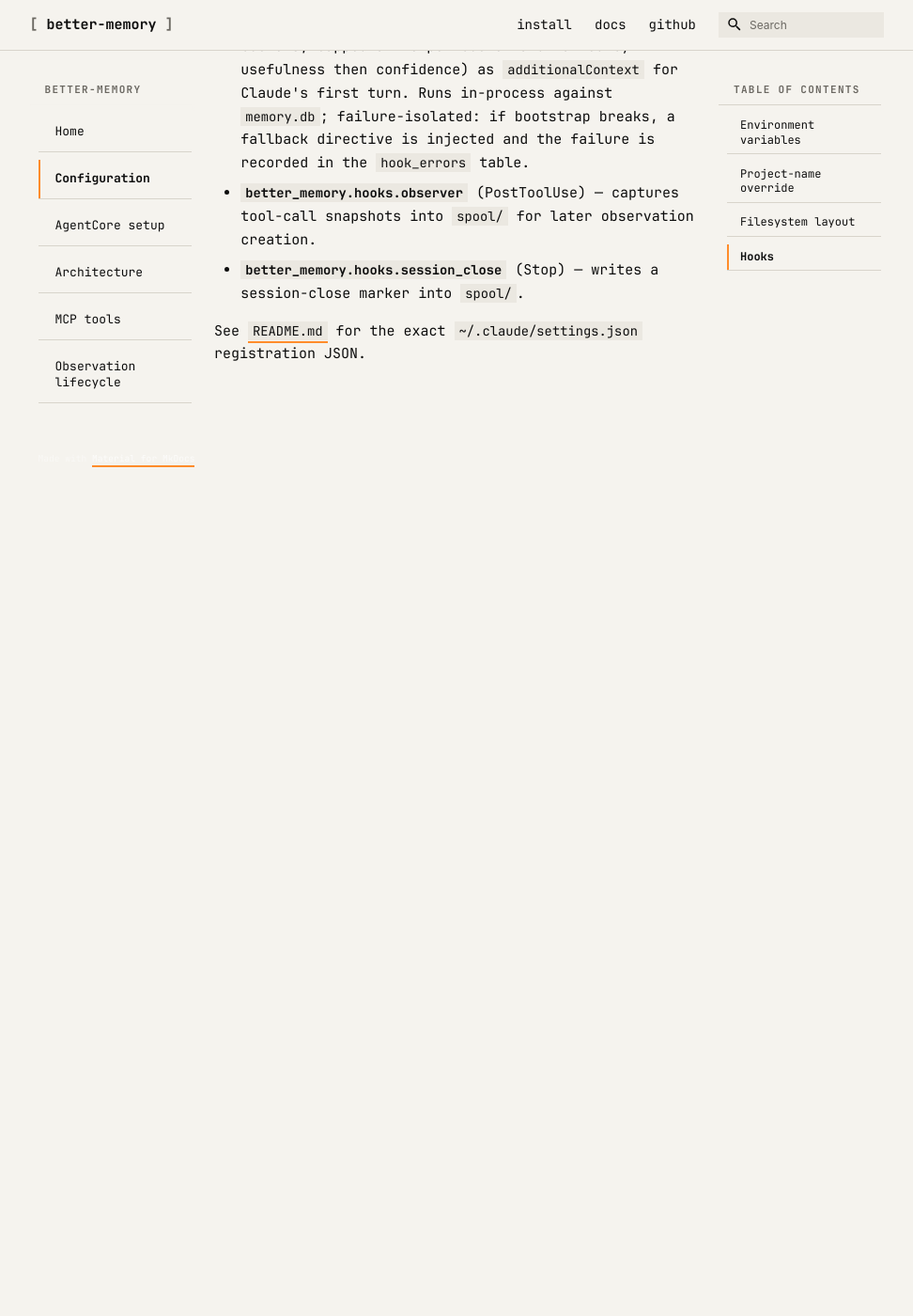
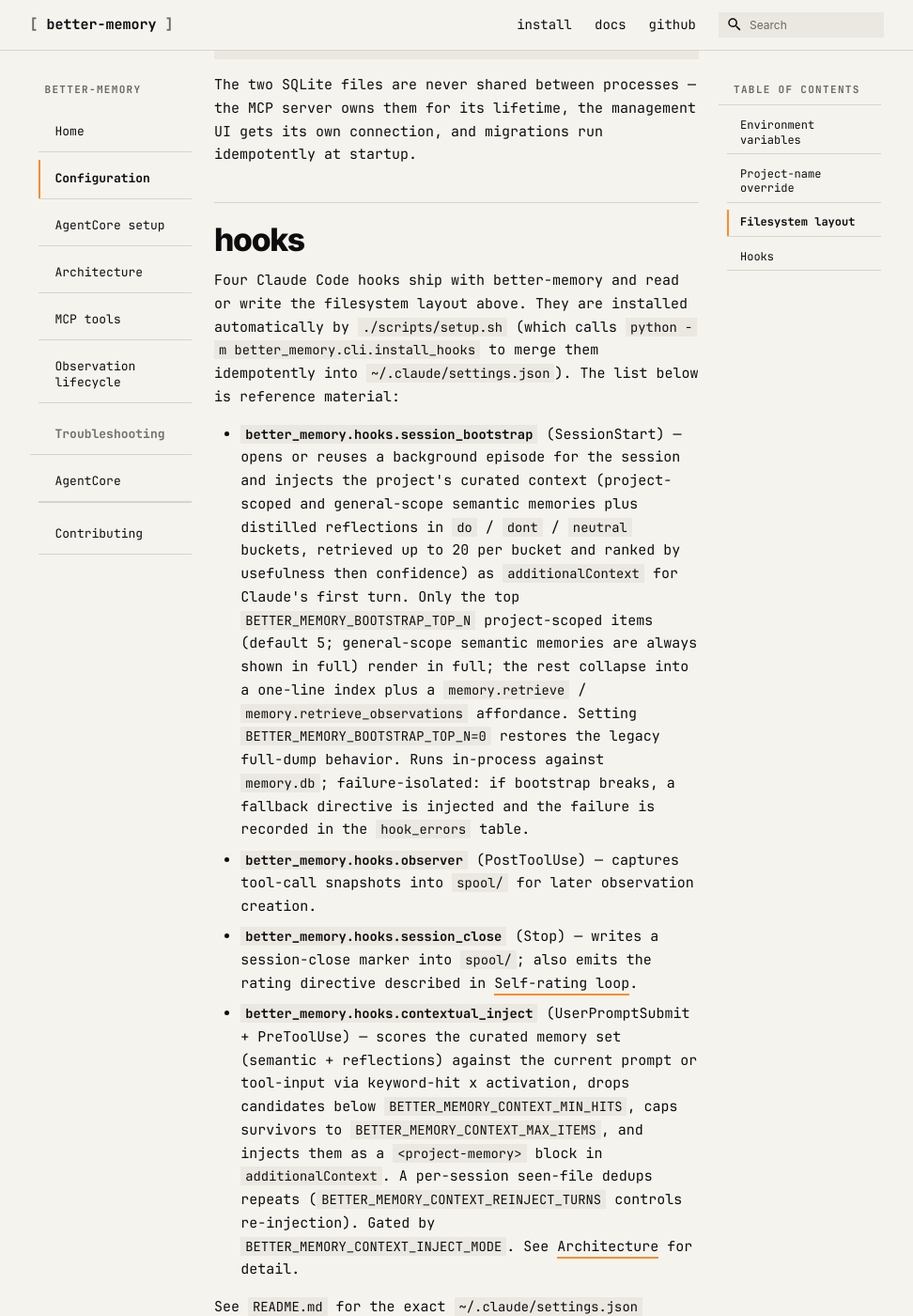
Before and after one commit to emp3thy/better-memory, an MkDocs documentation site: the page built from website/configuration.md, in a window 1280 px wide and 1400 px high, scrolled down 4088 px. Shown: the whole window at 94% size, without its empty margins (154-1126 px from the left). Built offline with MkDocs 1.6.1 and Material for MkDocs 9.7.7, drawn with Linux system fonts in a browser that asks for light colours; comment, search, counter and statistics services are not loaded; before the commit the page ends 4593 px from its top, so only the background shows below that; some of the changed text lies outside the part shown.

Commit message:
docs: attention-first injection - env vars, contextual flow, bootstrap slimming
Document the four new injection-tuning env vars (BOOTSTRAP_TOP_N,
CONTEXT_MIN_HITS, CONTEXT_MAX_ITEMS, CONTEXT_REINJECT_TURNS), the
contextual_inject hook (hits-x-activation scoring, seen-file dedup,
project-memory block, contextual exposure source), bootstrap top-N
slimming, and the per-source rating directive. All facts verified
against the code landed in Tasks 1-11.

Co-Authored-By: Claude Fable 5 <noreply@anthropic.com>

```diff
--- a/website/architecture.md
+++ b/website/architecture.md
@@ -39,6 +39,7 @@ flowchart LR
 | Multi-machine sync | No | Yes (shared memory resources) |
 | Closure events | N/A | `CreateEvent(role=OTHER)` from Stop hook |
 | Episode tracking | Local `episodes` table | Internal to AgentCore (sessionId) |
+| Exposure log (`record_exposures`) | Writes `session_memory_exposure` rows (sources `bootstrap` / `retrieve` / `contextual`) | No-op — no exposure log; rating flows through `memory.credit` only |
 
 See [Configuration](configuration.md) for env vars and [AgentCore setup](agentcore-setup.md) for the agentcore path.
 
@@ -50,6 +51,23 @@ See [Configuration](configuration.md) for env vars and [AgentCore setup](agentco
 2. **sqlite-vec** dense vector match against observation embeddings (768-dim from `nomic-embed-text`).
 3. **Reciprocal Rank Fusion (RRF)** combines the two ranked lists.
 4. Results are filtered by the bucket's polarity and weighted by `reinforcement_score` (each `memory.record_use` shifts a memory's score up on success or down on failure).
+
+## Injection strategies
+
+better-memory gets memory in front of Claude two ways: a slimmed-down dump at session start, and targeted mid-session injection keyed to what Claude is actually doing.
+
+**Bootstrap (SessionStart).** `SessionBootstrapService.bootstrap` (`better_memory/services/session_bootstrap.py`) renders project-scoped semantic memories and reflections in full only up to `BETTER_MEMORY_BOOTSTRAP_TOP_N` per set (default 5; general-scope semantic memories are always shown in full, uncapped). The remainder collapses into a one-line `### Index (not expanded - retrieve on demand)` section plus a footer affordance pointing at `memory.retrieve` / `memory.retrieve_observations`. Semantic memory ids in the rendered output are the full ids (not truncated), each stamped with an age suffix (`(Nd old)`). Setting `BETTER_MEMORY_BOOTSTRAP_TOP_N=0` disables slimming and renders everything in full (legacy behavior).
+
+**Contextual injection (UserPromptSubmit / PreToolUse).** The `contextual_inject` hook (`better_memory/hooks/contextual_inject.py`) scores the same curated memory set against the current prompt (UserPromptSubmit) or tool name + input (PreToolUse, matcher `Skill|Task|Write`) via `retrieve_relevant` (`better_memory/services/relevant.py`):
+
+- Keywords are extracted from the query (lowercased, tokenised, stopwords and <3-char tokens dropped).
+- Each candidate's score is `(distinct keyword hits + title hits) × activation`, where activation grows with `useful_count` and confidence and is halved when a memory has misled more often than it has helped.
+- Candidates below `BETTER_MEMORY_CONTEXT_MIN_HITS` distinct hits are dropped; survivors are ranked by score and capped to `BETTER_MEMORY_CONTEXT_MAX_ITEMS`.
+- A per-session `SeenStore` (`better_memory/services/context_seen.py`, JSON file at `<home>/state/context_seen_<session_id>.json`) deduplicates memories already injected this session. `BETTER_MEMORY_CONTEXT_REINJECT_TURNS=0` (default) means a memory is injected at most once per session; a positive value allows re-injection after that many turns have passed since it was last shown.
+- Survivors render as a `<project-memory source="better-memory">` XML block in `additionalContext`, one entry per item with its kind, id, confidence, `useful_count`, and age, a `dont`-polarity item prefixed `Known pitfall -- do this instead:`, and a footer inviting `memory_credit(kind, id, 'cited'|'shaped'|'misled')` when an entry actually helped or misled.
+- Survivors are logged to `session_memory_exposure` with `source='contextual'` (best-effort; a write failure never blocks injection) and counted in `rating_diagnostics` (`contextual_fired_userprompt`, `contextual_fired_pretool`, `contextual_injected`, `contextual_suppressed_floor`, `contextual_suppressed_dedup`).
+
+Gated by `BETTER_MEMORY_CONTEXT_INJECT_MODE` (`userprompt` / `pretool` / `both` / `off`). The hook never raises and always exits 0 — failures are swallowed and logged to `hook_errors`, with no `additionalContext` emitted on that turn.
 
 ## Embeddings backends
 
@@ -96,16 +114,23 @@ captures whether memories actually shaped Claude's work:
 
 1. **Exposure** — every reflection or semantic memory surfaced by
    `memory.retrieve` / `memory.semantic_retrieve` / the SessionStart
-   bootstrap is logged to `session_memory_exposure` with the active
-   `session_id`.
+   bootstrap / the `contextual_inject` hook is logged to
+   `session_memory_exposure` with the active `session_id` and a
+   `source` of `retrieve`, `bootstrap`, or `contextual` respectively
+   (sqlite mode only — see [Injection strategies](#injection-strategies)
+   for what `contextual_inject` scores and dedups before it exposes
+   anything).
 2. **Mid-session credit** — `memory.credit(kind, id, class)` lets
    Claude credit a memory as `cited`, `shaped`, `misled`, or `overlooked` the moment
    it's used. Survives context compaction.
 3. **End-of-session sweep** — the
    [`session_close`](https://github.com/emp3thy/better-memory/blob/main/better_memory/hooks/session_close.py)
    hook checks for unrated exposures. If any exist, it emits a `Stop`
-   block directive triggering the `rate-session-memories` skill, which
-   calls `memory.list_session_exposures` and submits
+   block directive triggering the `rate-session-memories` skill. The
+   directive lists each pending exposure with its source tag
+   (`[bootstrap]` / `[retrieve]` / `[contextual]`) and a leading
+   `sources: bootstrap N, contextual N, retrieve N` counts line, then
+   the skill calls `memory.list_session_exposures` and submits
    `memory.apply_session_ratings` with one class per id
    (`cited` / `shaped` / `ignored` / `misled` / `overlooked`). Only on the second Stop
    fire — after ratings land — does the hook drop the `session_end`
--- a/website/configuration.md
+++ b/website/configuration.md
@@ -18,6 +18,10 @@ One environment variable roots the runtime filesystem layout. Everything else ha
 | `BETTER_MEMORY_TEST_AGENTCORE` | unset | `1` enables integration tests against real AWS. Default off; never set in CI. |
 | `BETTER_MEMORY_TEST_AGENTCORE_REGION` | inherits `eu-west-2` | Override region used by integration tests. |
 | `BETTER_MEMORY_CONTEXT_INJECT_MODE` | `both` | Contextual memory-injection hook trigger: `userprompt` (on prompt only), `pretool` (on tool calls only), `both` (default), or `off`. The `contextual_inject` hook surfaces curated memories (semantic + reflections) relevant to the current prompt / tool-input. |
+| `BETTER_MEMORY_BOOTSTRAP_TOP_N` | `5` | Number of project-scoped semantic memories and reflections the SessionStart bootstrap renders in full (beyond that, a one-line index plus a retrieve affordance). `0` disables slimming and dumps everything in full (legacy behavior). |
+| `BETTER_MEMORY_CONTEXT_MIN_HITS` | `2` | Minimum number of distinct keyword hits a memory must clear against the current prompt / tool-input before `contextual_inject` will surface it. |
+| `BETTER_MEMORY_CONTEXT_MAX_ITEMS` | `3` | Max number of memories `contextual_inject` injects per firing, after the min-hits floor and ranking. |
+| `BETTER_MEMORY_CONTEXT_REINJECT_TURNS` | `0` | Turns to wait before `contextual_inject` will re-inject a memory already seen this session. `0` means never re-inject (each memory surfaces at most once per session). |
 
 ## Project-name override
 
@@ -60,10 +64,11 @@ The two SQLite files are never shared between processes — the MCP server owns
 
 ## Hooks
 
-Three Claude Code hooks ship with better-memory and read or write the filesystem layout above. They are installed automatically by `./scripts/setup.sh` (which calls `python -m better_memory.cli.install_hooks` to merge them idempotently into `~/.claude/settings.json`). The list below is reference material:
+Four Claude Code hooks ship with better-memory and read or write the filesystem layout above. They are installed automatically by `./scripts/setup.sh` (which calls `python -m better_memory.cli.install_hooks` to merge them idempotently into `~/.claude/settings.json`). The list below is reference material:
 
-- **`better_memory.hooks.session_bootstrap`** (SessionStart) — opens or reuses a background episode for the session and injects the project's curated context (project-scoped and general-scope semantic memories plus the top distilled reflections in `do` / `dont` / `neutral` buckets, capped at 20 per bucket and ranked by usefulness then confidence) as `additionalContext` for Claude's first turn. Runs in-process against `memory.db`; failure-isolated: if bootstrap breaks, a fallback directive is injected and the failure is recorded in the `hook_errors` table.
+- **`better_memory.hooks.session_bootstrap`** (SessionStart) — opens or reuses a background episode for the session and injects the project's curated context (project-scoped and general-scope semantic memories plus distilled reflections in `do` / `dont` / `neutral` buckets, retrieved up to 20 per bucket and ranked by usefulness then confidence) as `additionalContext` for Claude's first turn. Only the top `BETTER_MEMORY_BOOTSTRAP_TOP_N` project-scoped items (default 5; general-scope semantic memories are always shown in full) render in full; the rest collapse into a one-line index plus a `memory.retrieve` / `memory.retrieve_observations` affordance. Setting `BETTER_MEMORY_BOOTSTRAP_TOP_N=0` restores the legacy full-dump behavior. Runs in-process against `memory.db`; failure-isolated: if bootstrap breaks, a fallback directive is injected and the failure is recorded in the `hook_errors` table.
 - **`better_memory.hooks.observer`** (PostToolUse) — captures tool-call snapshots into `spool/` for later observation creation.
-- **`better_memory.hooks.session_close`** (Stop) — writes a session-close marker into `spool/`.
+- **`better_memory.hooks.session_close`** (Stop) — writes a session-close marker into `spool/`; also emits the rating directive described in [Self-rating loop](architecture.md#self-rating-loop).
+- **`better_memory.hooks.contextual_inject`** (UserPromptSubmit + PreToolUse) — scores the curated memory set (semantic + reflections) against the current prompt or tool-input via keyword-hit x activation, drops candidates below `BETTER_MEMORY_CONTEXT_MIN_HITS`, caps survivors to `BETTER_MEMORY_CONTEXT_MAX_ITEMS`, and injects them as a `<project-memory>` block in `additionalContext`. A per-session seen-file dedups repeats (`BETTER_MEMORY_CONTEXT_REINJECT_TURNS` controls re-injection). Gated by `BETTER_MEMORY_CONTEXT_INJECT_MODE`. See [Architecture](architecture.md#injection-strategies) for detail.
 
 See [`README.md`](https://github.com/emp3thy/better-memory/blob/main/README.md#manual-setup) for the exact `~/.claude/settings.json` registration JSON.
```
Also changed, not shown: README.md (+32 -2 lines), website/mcp-tools.md (+1 -1 lines).
